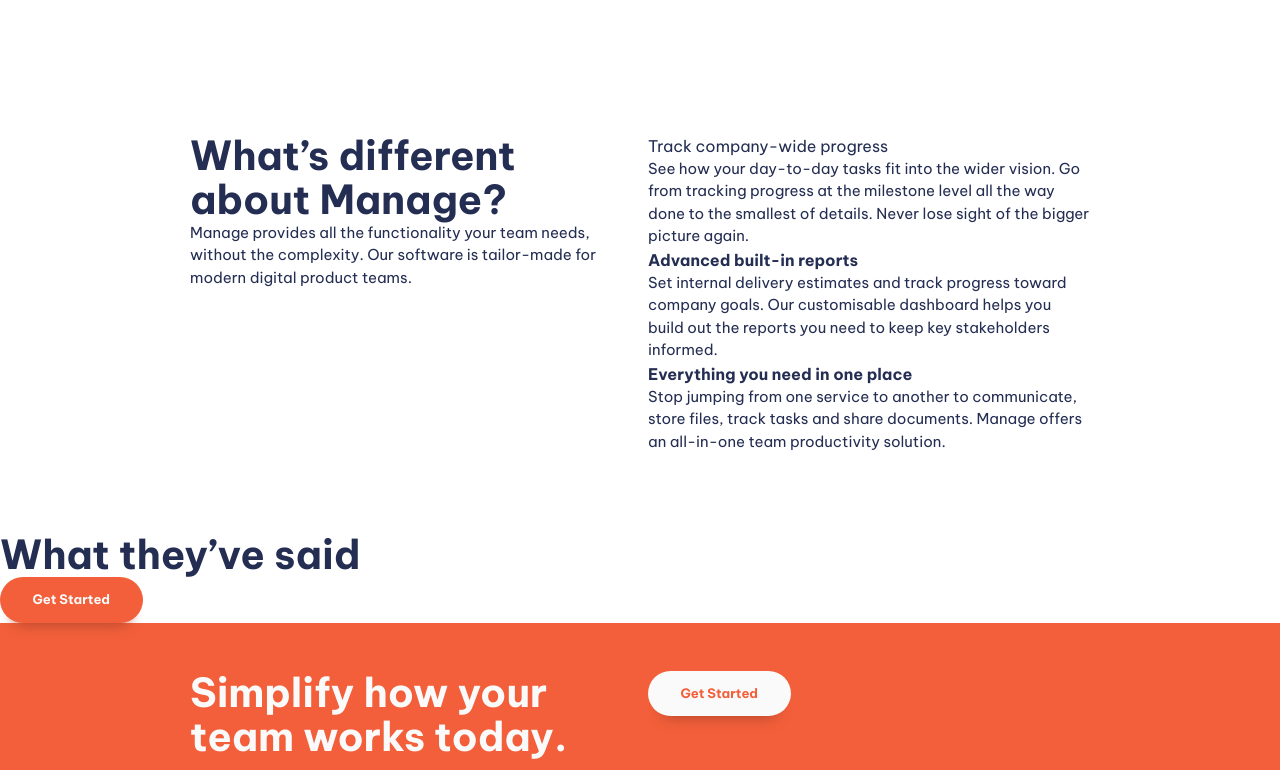
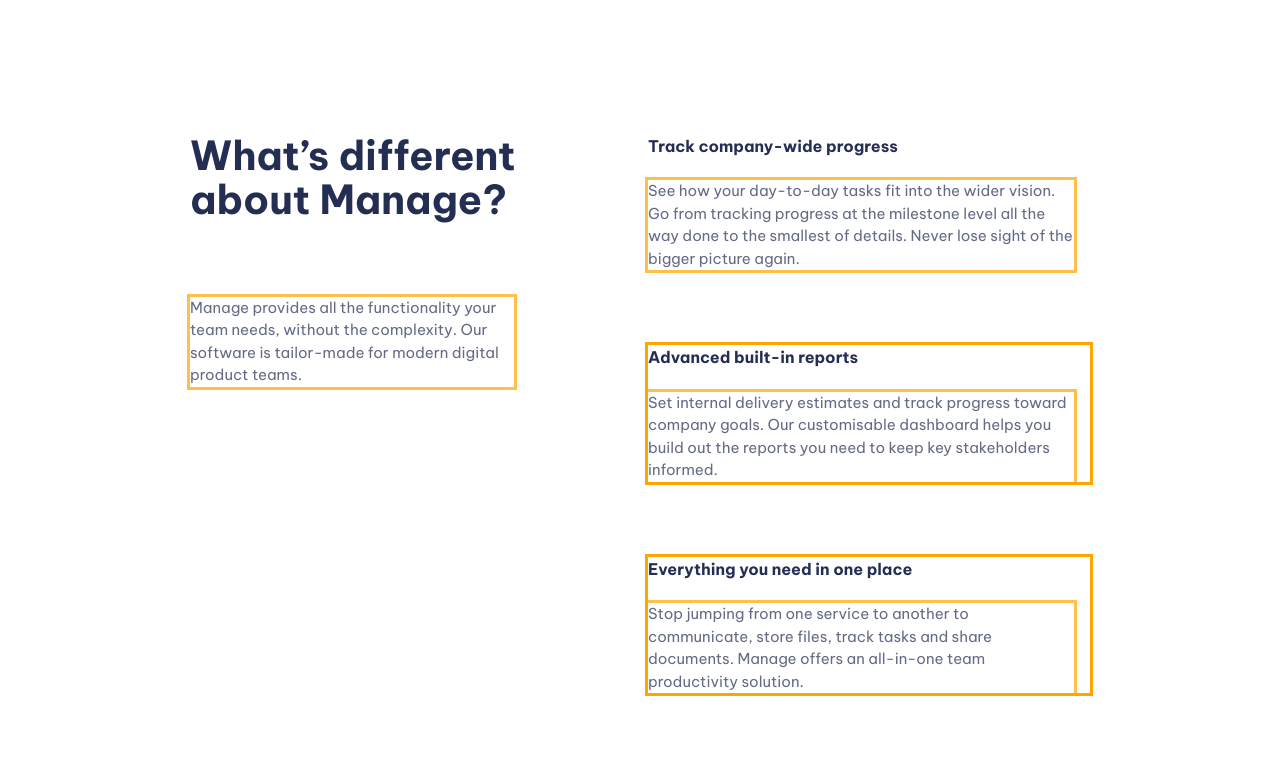
Before and after one commit to MakoDoli/CSS-responsive-landing-page, a website built with Vite: page index.html in a window 1280 px wide. Shown: the part 600-1370 px from the top of the page. Built offline with nearby package versions, Linux system fonts and the light colour scheme.

Commit message:
add some spacing

```diff
--- a/index.html
+++ b/index.html
@@ -57,7 +57,7 @@
       <section class="padding-block-900">
         <div class="container">
           <div class="even-columns">
-            <div>
+            <div class="flow">
               <h1 class="fw-bold fs-primary-heading">
                 Bring everyone together to build better products
               </h1>
@@ -76,7 +76,7 @@
       <section class="padding-block-900">
         <div class="container">
           <div class="even-columns">
-            <div>
+            <div class="flow">
               <h2 class="fs-secondary-heading fw-bold">
                 What’s different about Manage?
               </h2>
@@ -87,33 +87,40 @@
               </p>
             </div>
             <div>
-              <ul class="numbered-items" role="list">
+              <ul class="numbered-items | flow" role="list">
                 <li>
-                  <h3 class="fs-600">Track company-wide progress</h3>
-                  <p>
-                    See how your day-to-day tasks fit into the wider vision. Go
-                    from tracking progress at the milestone level all the way
-                    done to the smallest of details. Never lose sight of the
-                    bigger picture again.
+                  <div class="flow" style="--flow-spacer: 1.5em">
+                    <h3 class="fs-600 fw-bold">Track company-wide progress</h3>
+                    <p data-width="wide">
+                      See how your day-to-day tasks fit into the wider vision.
+                      Go from tracking progress at the milestone level all the
+                      way done to the smallest of details. Never lose sight of
+                      the bigger picture again.
                     </p>
+                  </div>
                 </li>
                 <li>
+                  <div class="flow" style="--flow-spacer: 1.5em">
                     <h3 class="fs-600 fw-bold">Advanced built-in reports</h3>
-                  <p>
+                    <p data-width="wide">
                       Set internal delivery estimates and track progress toward
                       company goals. Our customisable dashboard helps you build
-                    out the reports you need to keep key stakeholders informed.
+                      out the reports you need to keep key stakeholders
+                      informed.
                     </p>
+                  </div>
                 </li>
                 <li>
+                  <div class="flow" style="--flow-spacer: 1.5em">
                     <h3 class="fs-600 fw-bold">
                       Everything you need in one place
                     </h3>
-                  <p>
+                    <p data-width="wide">
                       Stop jumping from one service to another to communicate,
-                    store files, track tasks and share documents. Manage offers
-                    an all-in-one team productivity solution.
+                      store files, track tasks and share documents. Manage
+                      offers an all-in-one team productivity solution.
                     </p>
+                  </div>
                 </li>
               </ul>
             </div>
@@ -156,7 +163,12 @@
           </div>
           <div>
             <nav class="footer-nav">
-              <ul aria-label="Footer" role="list">
+              <ul
+                class="flow"
+                style="--flow-spacer: 1em"
+                aria-label="Footer"
+                role="list"
+              >
                 <li><a href="#">Home</a></li>
                 <li><a href="#">Pricing</a></li>
                 <li><a href="#">Products</a></li>
--- a/style.css
+++ b/style.css
@@ -117,31 +117,19 @@
   }
 }
 
-.container {
-  --max-width: 900px; /*he has 1110px*/
-  --padding: 1rem;
-  width: min(var(--max-width), 100% - var(--padding) * 2);
-  margin-inline: auto;
-}
-
-.even-columns {
-  display: grid;
-  gap: 1rem;
-}
-
-@media (min-width: 50em) {
-  .even-columns {
-    grid-auto-flow: column;
-    grid-auto-columns: 1fr;
-  }
-}
-
 /* general styling */
 
 body {
   font-size: var(--fs-body);
   font-family: var(--ff-body);
   color: var(--clr-primary-400);
+}
+p:not([class]) {
+  opacity: 0.7;
+  max-width: 32ch;
+}
+p[data-width="wide"] {
+  max-width: 42ch;
 }
 
 /*
@@ -262,6 +250,40 @@
 
 /* Utility classes*/
 
+.container {
+  --max-width: 900px; /*he has 1110px*/
+  --padding: 1rem;
+  width: min(var(--max-width), 100% - var(--padding) * 2);
+  margin-inline: auto;
+}
+
+/* .flow > * + * {
+  outline: 3px solid cyan;
+} */
+
+/* .flow :not(:first-child) {
+  outline: 3px solid lime;
+} */
+:where(.flow > :not(:first-child)) {
+  outline: 3px solid orange;
+  margin-top: var(--flow-spacer, 3em);
+}
+/* :where has lowest specificity */
+div {
+  --flow-spacer: 5em;
+}
+.even-columns {
+  display: grid;
+  gap: 1rem;
+}
+
+@media (min-width: 50em) {
+  .even-columns {
+    grid-auto-flow: column;
+    grid-auto-columns: 1fr;
+  }
+}
+
 .visually-hidden {
   position: absolute;
 
```
Lines whose indentation alone changed are shown as unchanged.
